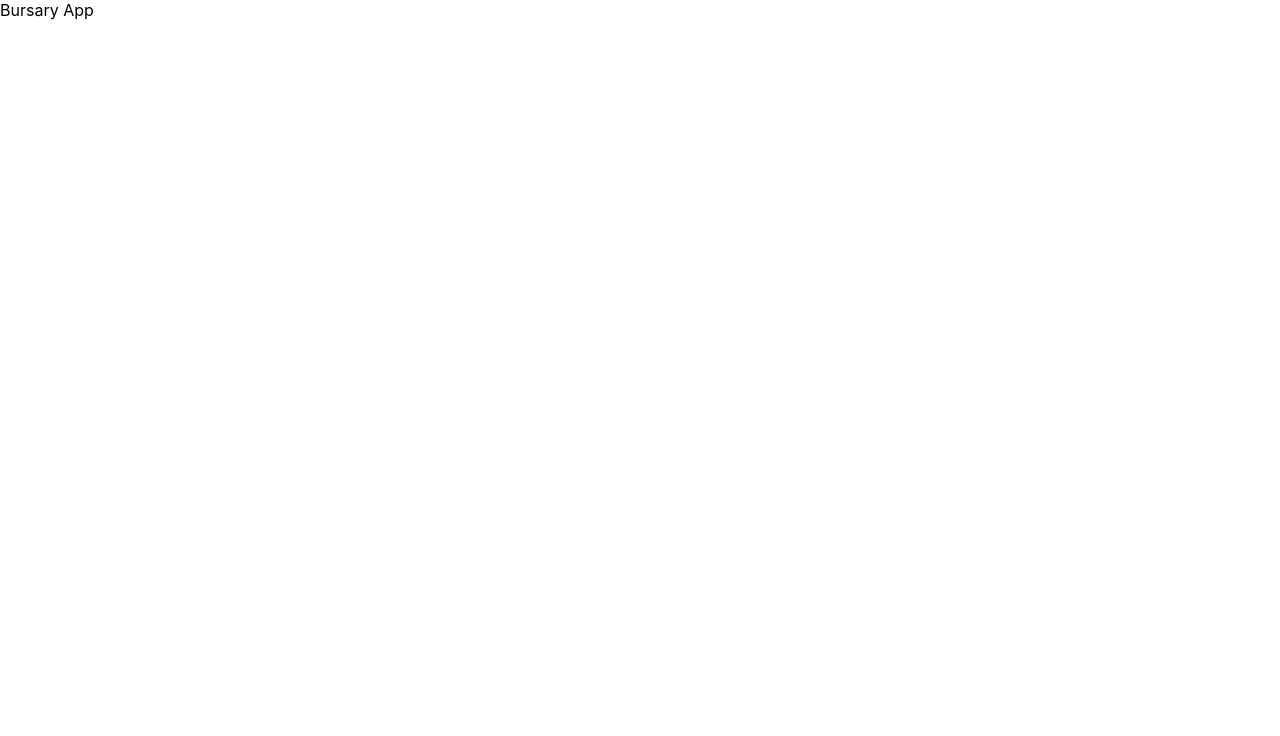
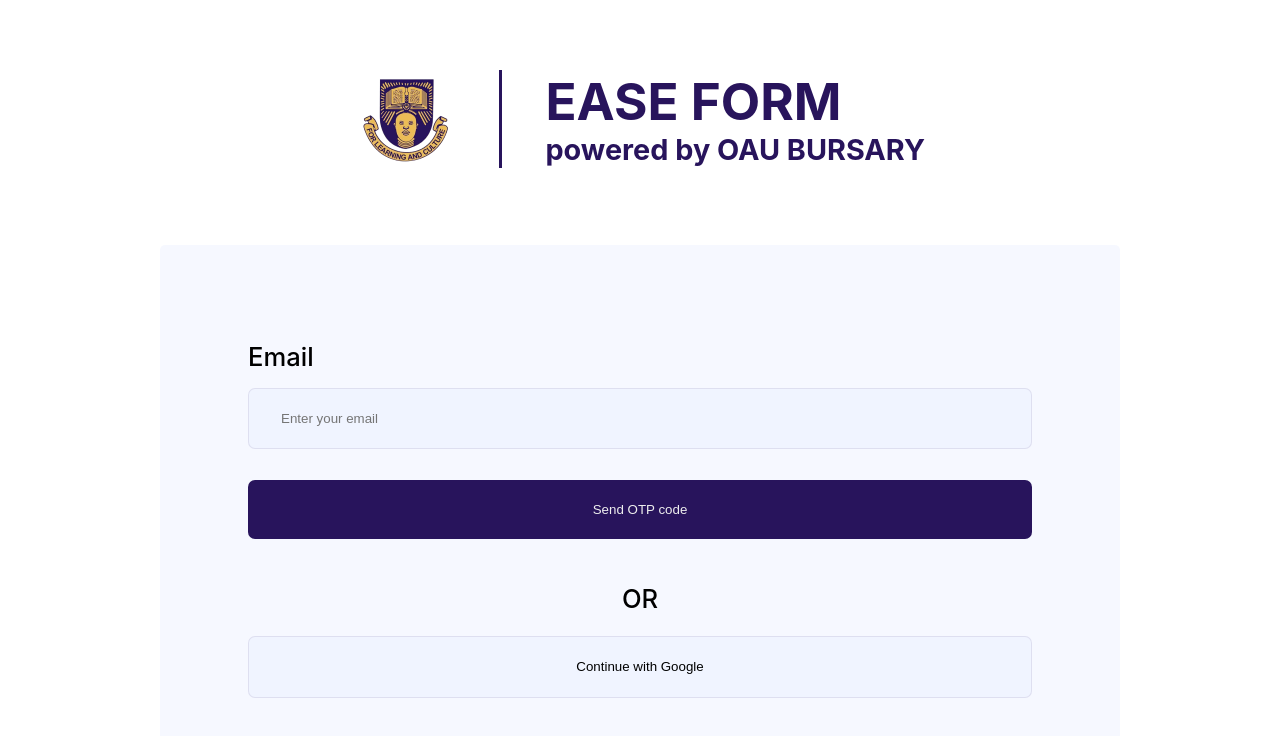
Before and after one commit to MicroLabs-ACE/bursary-form-system-frontend, a React (Create React App) app: page /sign-up in a window 1280 px wide. Shown: the top 736 px of the page. Built offline with nearby package versions, Linux system fonts and the light colour scheme.

Commit message:
ease form

```diff
--- a/src/App.js
+++ b/src/App.js
@@ -1,8 +1,13 @@
 import './App.scss';
+import { Link } from 'react-router-dom';
+
 
 function App() {
   return (
-    <div className='app'>Bursary App</div>
+    <div className='app'>
+      Front page
+      <Link to='/sign-up'>This is the link</Link>
+    </div>
   );
 }
 
--- /dev/null
+++ b/src/components/EaseForm.js
@@ -0,0 +1,17 @@
+import React from 'react'
+
+function EaseForm() {
+  return (
+    <div className="ease-form">
+            <form>
+                <label htmlFor='email'><p>Email</p></label>
+                <input name='email' placeholder='Enter your email' id='email'/>
+                <button className='variant-a'>Send OTP code</button>
+                <div className='sect-break'><p>OR</p></div>
+                <button className='variant-b'>Continue with Google</button>
+            </form>
+        </div>
+  )
+}
+
+export default EaseForm
--- a/src/index.js
+++ b/src/index.js
@@ -4,10 +4,19 @@
 import App from './App';
 import reportWebVitals from './reportWebVitals';
 
+import { BrowserRouter, Routes, Route } from 'react-router-dom';
+
+import SIgnUp from './pages/SIgnUp';
+
 const root = ReactDOM.createRoot(document.getElementById('root'));
 root.render(
   <React.StrictMode>
-    <App />
+    <BrowserRouter>
+      <Routes>
+        <Route path="/" element={<App />}/>
+        <Route path="sign-up" element={<SIgnUp />} />
+      </Routes>
+    </BrowserRouter>
   </React.StrictMode>
 );
 
--- a/src/index.scss
+++ b/src/index.scss
@@ -11,3 +11,62 @@
   font-family: source-code-pro, Menlo, Monaco, Consolas, 'Courier New',
     monospace;
 }
+*{
+  margin: 0;
+  padding: 0;
+  box-sizing: border-box;
+  text-decoration: none;
+  color: inherit;
+}
+html{
+  height: 100%;
+  width: 100%;
+}
+body{
+  font-size: 62.5%;
+}
+p{
+  font-size: 1.6rem;
+  font-weight: 500;
+}
+
+//Colors definition
+$primary-blue:#28145C;
+$grey-e:#EEEEEE;
+$grey-f:#FFFFFF;
+$light-blue:#E7ECFF63;
+$border-blue:#28145C17;
+$black: #000000;
+
+
+
+h4{
+  color: $primary-blue;
+  font-size: 3.2rem;
+  font-weight: 700;
+}
+h6{
+  color: $primary-blue;
+  font-size: 1.8rem;
+}
+
+button{
+  padding: 1.4rem 2rem;
+  outline: none;
+  border-radius: 7px;
+  width: 100%;
+  border: none;
+  &.variant-a{
+    background-color:$primary-blue ;
+    color: $grey-e;
+  }
+  &.variant-b{
+    background-color: $light-blue;
+    border: 1px solid $border-blue;
+  }
+  &.center{
+    text-align: center;
+  }
+}
+
+@import '../src//styles/sign-up.scss';
--- /dev/null
+++ b/src/pages/SIgnUp.js
@@ -0,0 +1,22 @@
+import React from 'react'
+import EaseForm from '../components/EaseForm'
+import Logo from "../Assets/logo.png"
+
+function SIgnUp() {
+  return (
+    <div className='form-wrapper'>
+      <div className='form-header'>
+        <img src={Logo} alt='logo'/>
+        <div className='logo-break'></div>
+        <div>
+          <h4>EASE FORM</h4>
+          <h6>powered by OAU BURSARY </h6>
+        </div>
+      </div>
+       <EaseForm/>
+    </div>
+
+  )
+}
+
+export default SIgnUp
--- /dev/null
+++ b/src/styles/sign-up.scss
@@ -0,0 +1,42 @@
+.form-wrapper{
+    background-color: white;
+    display: grid;
+    place-items: center;
+    height: 100vh;
+    .form-header{
+        display: flex;
+        height: max-content;
+        margin: 4rem;
+        .logo-break{
+            height: auto;
+            width: 3px;
+            background-color: $primary-blue;
+            margin:0 2.7rem;
+        }
+        img{
+            max-width: 9.8rem;
+            max-height: 9.8rem;
+            object-fit: cover;
+        }
+    }
+    .ease-form{
+        width: 60rem;
+        background-color: $light-blue;
+        padding: 6rem 5.5rem;
+        border-radius: 5px;
+        input{
+            padding: 1.4rem 2rem;
+            outline: none;
+            border-radius: 7px;
+            width: 100%;
+            background-color: $light-blue;
+            border: 1px solid $border-blue;
+            margin: 1rem 0 1.9rem;
+        }
+        .sect-break{
+            text-align: center;
+            width: 100%;
+            padding: 2.7rem 0 1.4rem;
+        }
+    }
+}
```
Also changed, not shown: src/components/OTP.js (added, +11 -0 lines), src/Assets/google.svg (added), src/Assets/logo.png (added).
